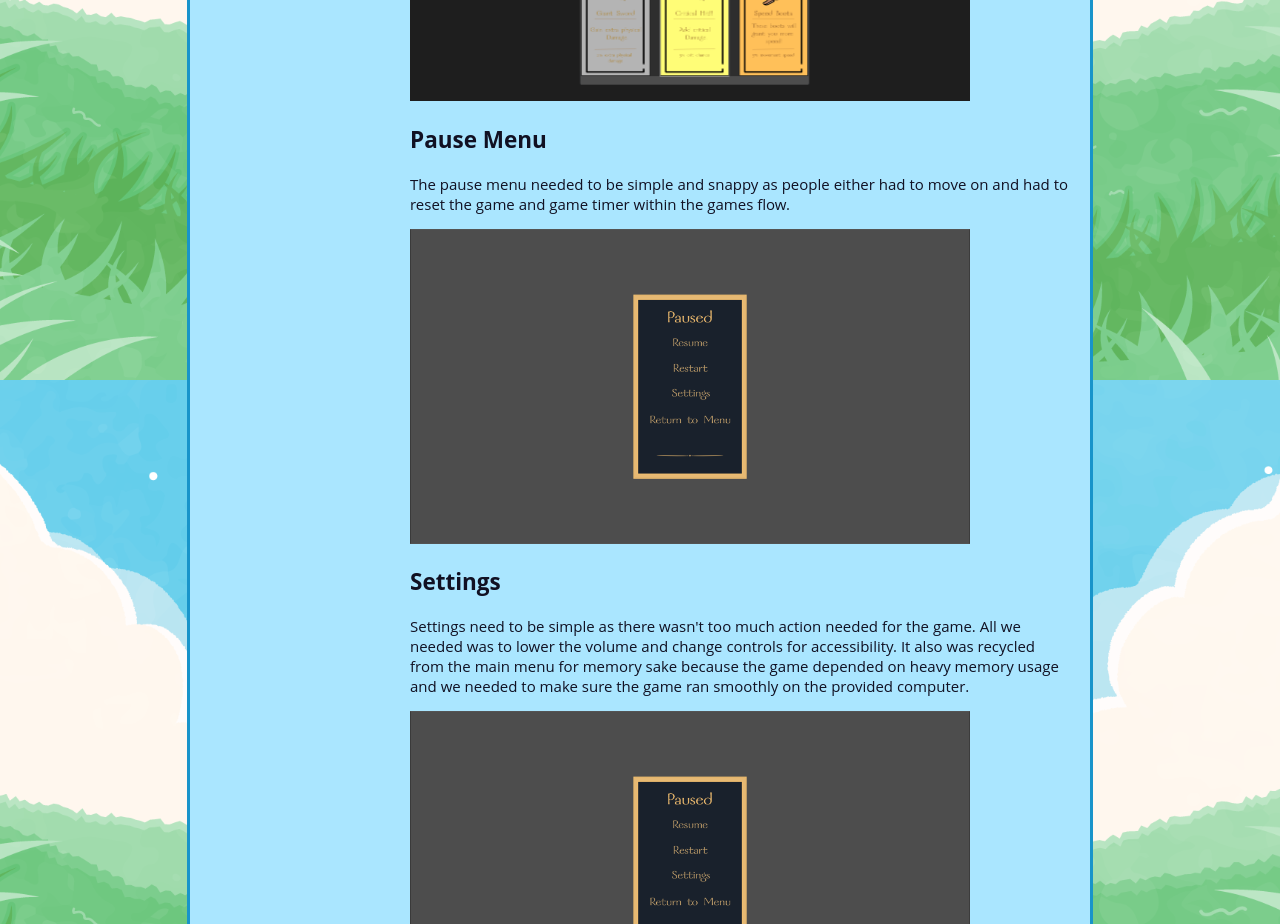
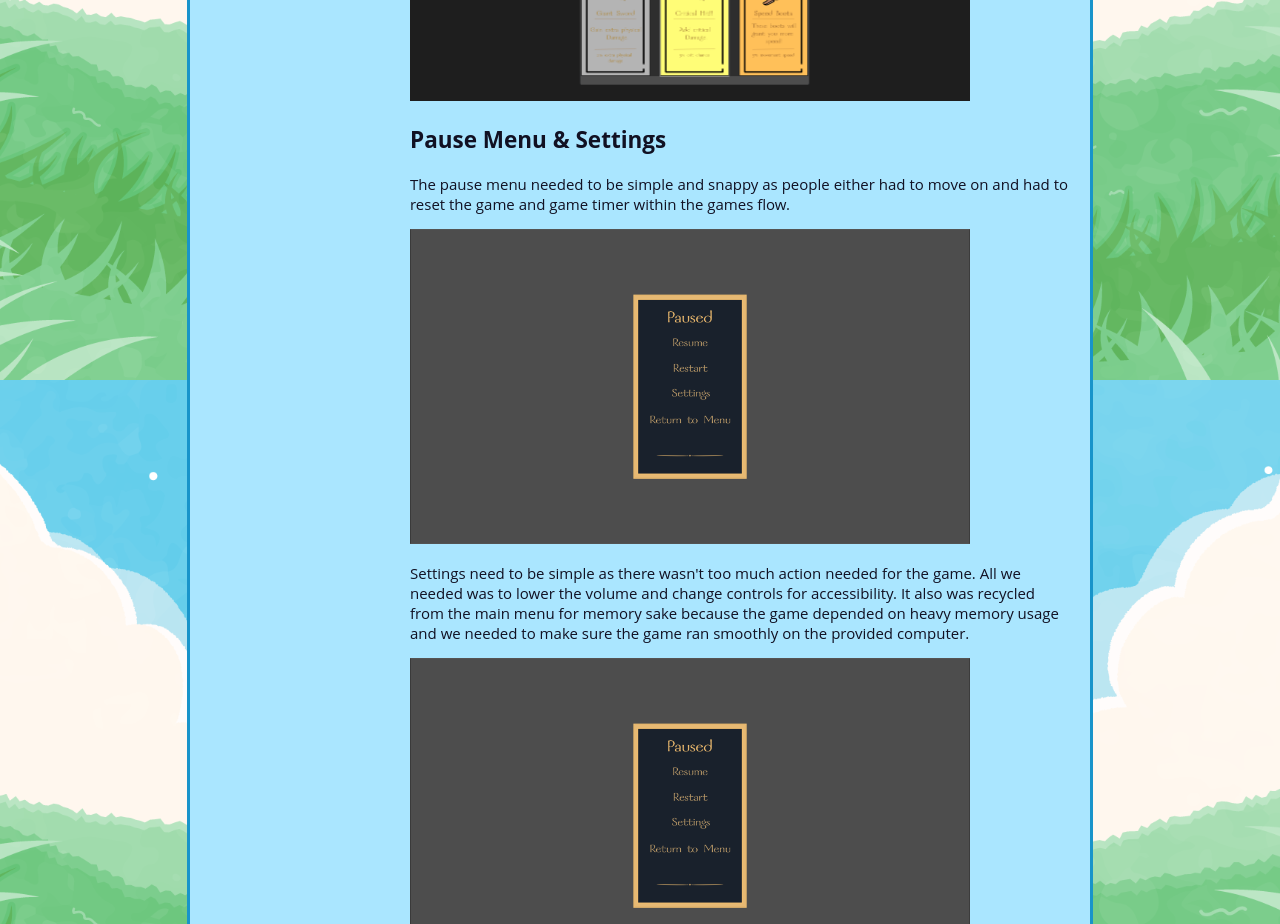
Before and after one commit to chubbleschubbu/game-dev-portfolio, a plain HTML site: page public/blogs/game 1.html in a window 1280 px wide. Shown: the part 2020-2944 px from the top of the page. Drawn offline with Linux system fonts and the light colour scheme.

Commit message:
Update game 1.html

```diff
--- a/public/blogs/game 1.html
+++ b/public/blogs/game 1.html
@@ -85,7 +85,7 @@
           <img src="./project_h/stats_menu.png" width="560" height="315">
         </div>
 
-        <h2>Pause Menu</h2>
+        <h2>Pause Menu & Settings </h2>
         <p>
           The pause menu needed to be simple and snappy as people either had to move on and had to reset the game and game timer within the games flow.
         </p>
@@ -94,7 +94,6 @@
           <img src="./project_h/pause_menu.png" width="560" height="315">
         </div>
 
-        <h2>Settings</h2>
         <p>
           Settings need to be simple as there wasn't too much action needed for the game. All we needed was to lower the volume and change controls for accessibility.
           It also was recycled from the main menu for memory sake because the game depended on heavy memory usage and we needed to make sure the game ran smoothly on the provided computer.
```
